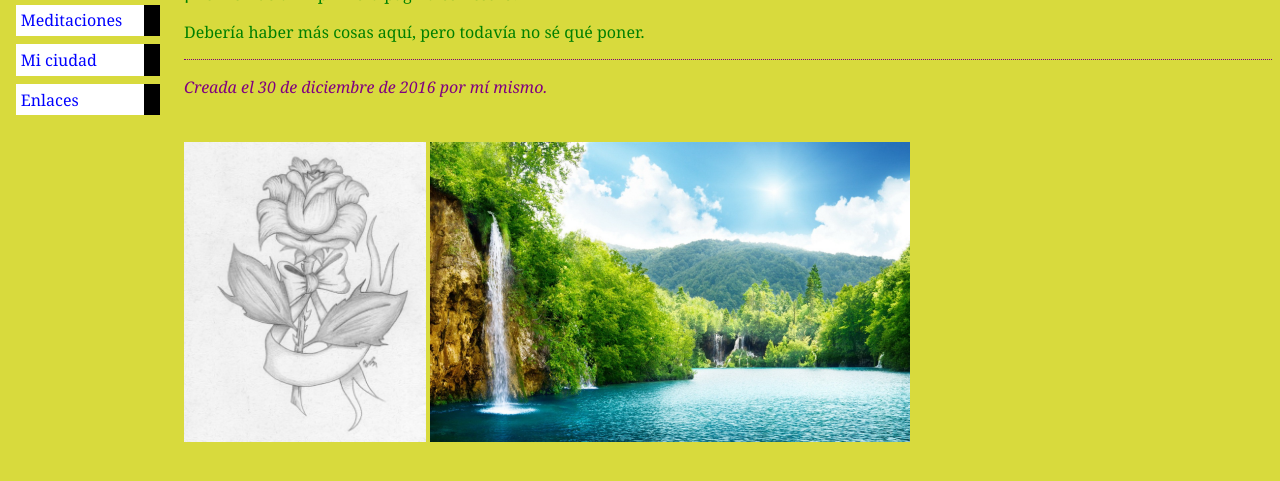
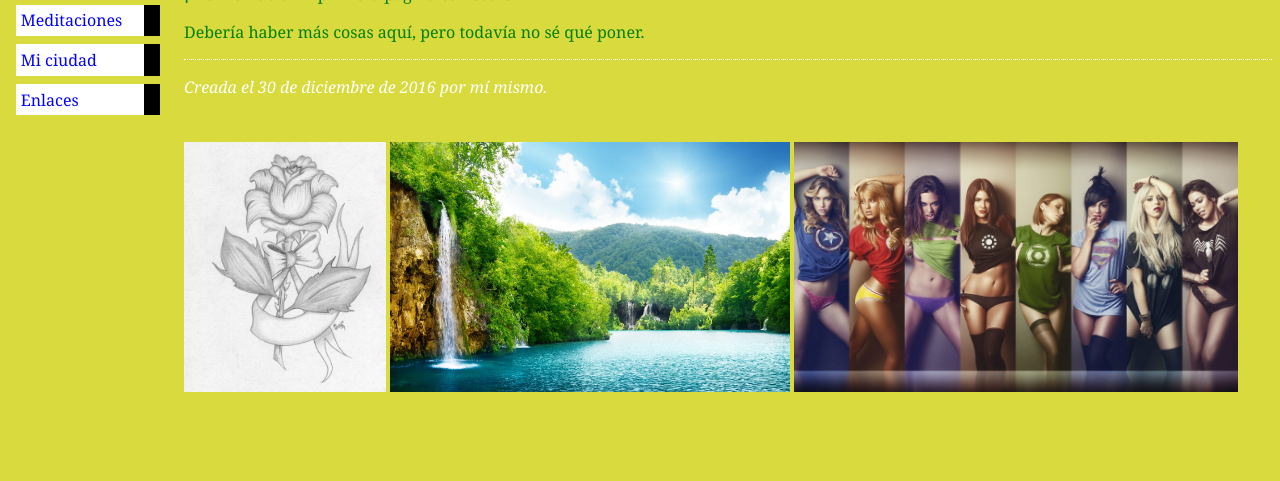
Before and after one commit to IsaacMS/GitFacilito, a plain HTML site: page index.html in a window 1280 px wide. Shown: the part 97-578 px from the top of the page. Drawn offline with Linux system fonts and the light colour scheme.

Commit message:
Nueva imagen de girls y modificamos address

```diff
--- a/css/estilos.css
+++ b/css/estilos.css
@@ -29,4 +29,5 @@ a:visited {
 address {
   margin-top: 1em;
   padding-top: 1em;
-  border-top: thin dotted }
+  border-top: thin dotted;
+  color: white; }
--- a/index.html
+++ b/index.html
@@ -32,7 +32,8 @@ qué poner.</p>
 <address>Creada el 30 de diciembre de 2016 por mí mismo.</address>
 
 	<br><br>
-	<img src="./images/flor.jpg" height="300" />
-  <img src="./images/paisaje.jpg" height="300" />
+	<img src="./images/flor.jpg" height="250" />
+  <img src="./images/paisaje.jpg" height="250" />
+  <img src="./images/girls.jpg" height="250" />
 </body>
 </html>
```
Also changed, not shown: commits.txt (added).
